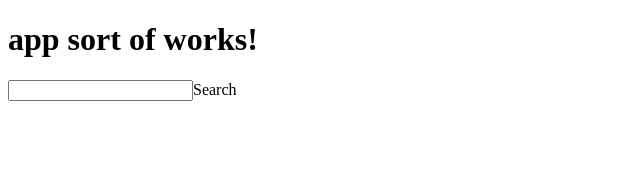
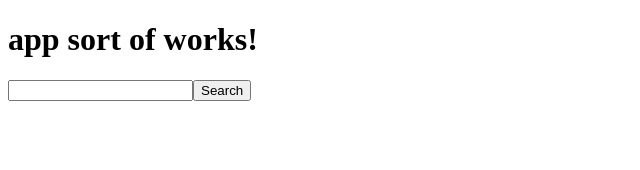
Before and after one commit to jameskbride/nuforc-search, an Angular app in the folder web/nuforc-web/: page / in a window 1280 px wide. Shown: the top 170 px of the page, without its empty margins (0-640 px from the left). Built offline with nearby package versions, Linux system fonts and the light colour scheme.

Commit message:
Fiddling with the view.

```diff
--- a/web/nuforc-web/src/app/app.component.html
+++ b/web/nuforc-web/src/app/app.component.html
@@ -1,9 +1,14 @@
 <h1>
   {{title}}
 </h1>
-<input #searchBox id="search-box" /><span (click)="search(searchBox.value)" >Search</span>
+<input #searchBox id="search-box" /><button (click)="search(searchBox.value)" >Search</button>
 <div>
   <div *ngFor="let encounter of encounters" class="search-result" >
-    {{ encounter._source.summary }}
+    <table>
+      <tr><td>Date/Time</td><td>{{encounter._source.date_time}}</td></tr>
+      <tr><td>Location</td><td>{{encounter._source.city}},&#32;{{encounter._source.state}}</td></tr>
+      <tr><td>Shape</td><td>{{encounter._source.shape}}</td></tr>
+      <tr><td>Description</td>{{encounter._source.description}}</tr>
+    </table>
   </div>
 </div>
```
Also changed, not shown: 1 other file (tests, documents, lock files or other folders).
